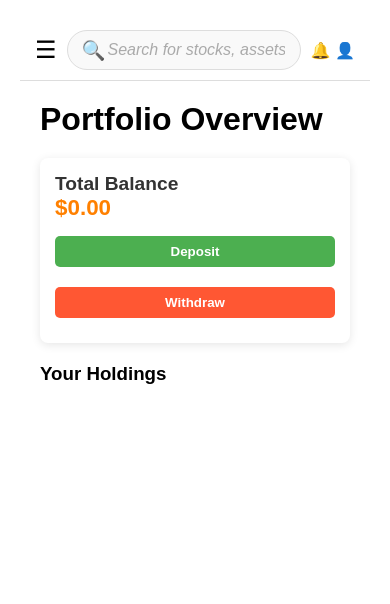
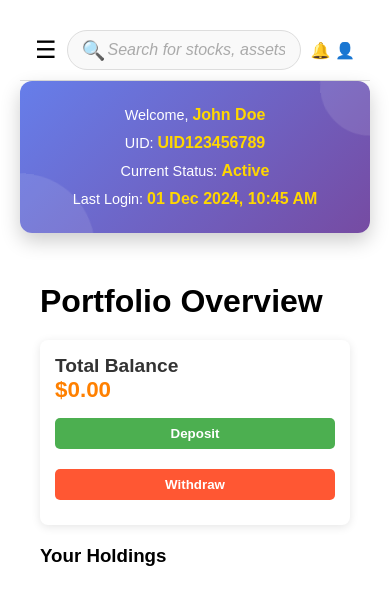
Before and after one commit to Bigdreams415/Sterling-edge, a website: page frontend/App.html in a window 390 px wide. Drawn offline with Linux system fonts and the light colour scheme; some packages are replaced by stand-ins of ours; no server answers; a script that the page names is missing.

Commit message:
ready for backend deployment

```diff
--- a/frontend/App.css
+++ b/frontend/App.css
@@ -334,6 +334,103 @@ body.no-scroll {
 
   .holdings .holding p {
     font-size: 0.9rem;
+  }
+}
+
+
+/* welcome sections */
+
+/* Scoped Welcome Section Styling */
+.user-welcome {
+  background: linear-gradient(135deg, #667eea, #764ba2); /* Elegant gradient background */
+  color: #fff;
+  padding: 30px 20px;
+  border-radius: 12px;
+  box-shadow: 0 8px 20px rgba(0, 0, 0, 0.2);
+  margin-bottom: 30px;
+  text-align: center;
+  position: relative;
+  overflow: hidden;
+  transition: transform 0.3s ease, box-shadow 0.3s ease;
+}
+
+.user-welcome:hover {
+  transform: translateY(-5px);
+  box-shadow: 0 12px 25px rgba(0, 0, 0, 0.3);
+}
+
+/* Welcome Message */
+.user-welcome p {
+  font-size: 1.1rem;
+  margin: 10px 0;
+  position: relative;
+  z-index: 1;
+}
+
+.user-welcome strong {
+  font-weight: bold;
+  color: #ffeb3b; /* Highlight color for emphasis */
+}
+
+/* Decorative Elements (Optional) */
+.user-welcome::before,
+.user-welcome::after {
+  content: '';
+  position: absolute;
+  width: 100px;
+  height: 100px;
+  background: rgba(255, 255, 255, 0.1);
+  border-radius: 50%;
+  top: -50px;
+  right: -50px;
+  z-index: 0;
+  animation: float 6s ease-in-out infinite;
+}
+
+.user-welcome::after {
+  width: 150px;
+  height: 150px;
+  top: auto;
+  bottom: -75px;
+  left: -75px;
+  animation-delay: -3s;
+}
+
+@keyframes float {
+  0%, 100% {
+      transform: translateY(0) rotate(0deg);
+  }
+  50% {
+      transform: translateY(20px) rotate(360deg);
+  }
+}
+
+/* Responsive Typography */
+@media (max-width: 768px) {
+  .user-welcome {
+      padding: 20px 15px;
+  }
+
+  .user-welcome p {
+      font-size: 1rem;
+  }
+
+  .user-welcome strong {
+      color: #ffd700; /* Slightly different highlight color for mobile */
+  }
+}
+
+@media (max-width: 480px) {
+  .user-welcome {
+      padding: 15px 10px;
+  }
+
+  .user-welcome p {
+      font-size: 0.9rem;
+  }
+
+  .user-welcome strong {
+      font-size: 1rem;
   }
 }
 
--- a/frontend/App.html
+++ b/frontend/App.html
@@ -51,6 +51,14 @@
       </div> -->
 
         <!-- Portfolio Section -->
+
+        <div class="user-welcome">
+          <p>Welcome, <strong id="username">John Doe</strong></p>
+          <p>UID: <strong id="UID">UID123456789</strong></p>
+          <p>Current Status: <strong id="status">Active</strong></p>
+          <p>Last Login: <strong id="last-login">01 Dec 2024, 10:45 AM</strong></p>
+      </div>
+
       <div class="content-section" id="portfolio">
           <h1>Portfolio Overview</h1>
           <div class="portfolio-summary">
--- a/frontend/App.js
+++ b/frontend/App.js
@@ -275,3 +275,36 @@ if (method) {
     }
 }
 });
+
+
+// Function to fetch user information and update the DOM
+async function fetchUserInfo() {
+  try {
+      // Fetch the user info using the GET route
+      const response = await fetch('http://localhost:3000/user-info', {
+          method: 'GET',
+          headers: {
+              'Authorization': `Bearer ${localStorage.getItem('authToken')}`, // Retrieve the JWT token from local storage (or wherever you store it)
+          }
+      });
+
+      if (!response.ok) {
+          throw new Error('Failed to fetch user info');
+      }
+
+      const data = await response.json();
+
+      // Update the DOM with the received user data
+      document.getElementById('username').innerText = data.username;
+      document.getElementById('UID').innerText = data.uid;
+      document.getElementById('status').innerText = data.status;
+      document.getElementById('last-login').innerText = data.lastLogin || 'N/A'; // If last login is null, show N/A
+
+  } catch (error) {
+      console.error('Error fetching user info:', error);
+      // Optionally show an error message or fallback
+  }
+}
+
+// Call the function to fetch and update the user information when the page loads
+window.onload = fetchUserInfo;
```
